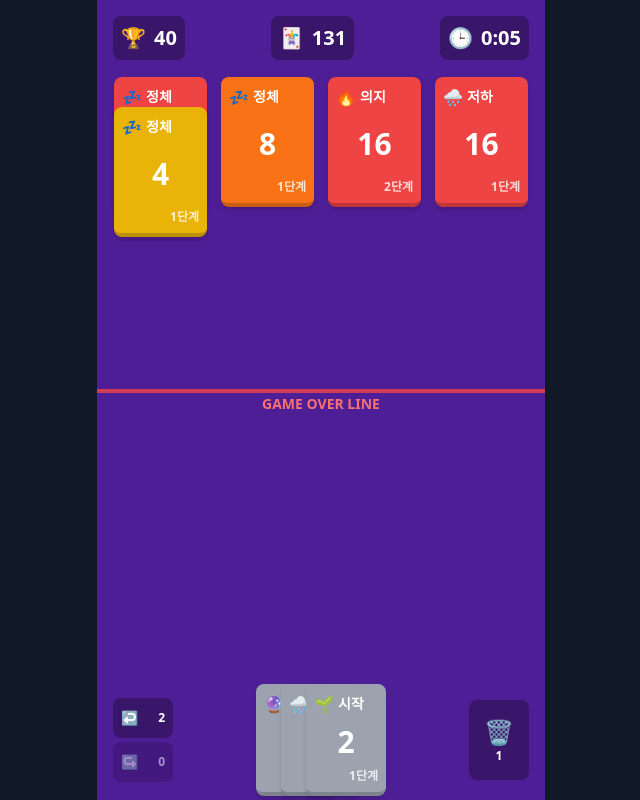
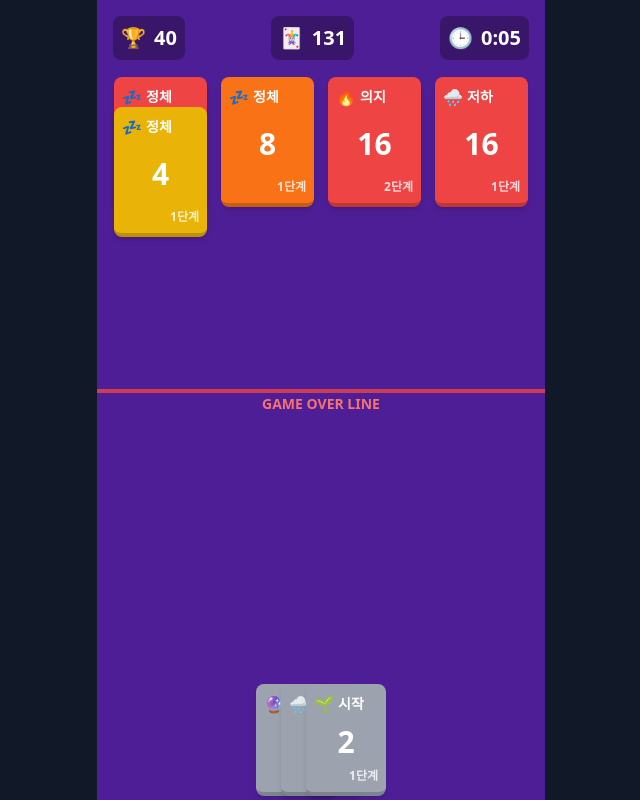
Before and after one commit to skaas/solitaire, a React (Vite) app: page / in a window 1280 px wide. Shown: the whole page, without its empty margins (319-959 px from the left). Built offline with nearby package versions, Linux system fonts and the light colour scheme.

Commit message:
종료 UX 수정

```diff
--- a/src/components/GameBoard.tsx
+++ b/src/components/GameBoard.tsx
@@ -1,4 +1,4 @@
-import { useEffect, useMemo, useState } from 'react';
+import { useEffect, useMemo } from 'react';
 import { useGameStore } from '../state/GameState';
 import { useUIStore } from '../state/UIState';
 import { GameService } from '../logic/GameService';
@@ -15,8 +15,6 @@ const GameBoard = () => {
     columns,
     queue,
     deck,
-    undoCount,
-    trashCount,
   } = useGameStore();
 
   const {
@@ -26,12 +24,12 @@ const GameBoard = () => {
     animationFinished,
     setAnimationFinished,
     fortuneReport,
+    queueShake,
   } = useUIStore();
 
-  const [showGameOverPopup, setShowGameOverPopup] = useState(false);
   const showGameOverOverlay = useMemo(
-    () => animationFinished && isGameOver && showGameOverPopup,
-    [animationFinished, isGameOver, showGameOverPopup],
+    () => animationFinished && isGameOver,
+    [animationFinished, isGameOver],
   );
 
   const handleDragEnd = (event: DragEndEvent) => {
@@ -63,7 +61,6 @@ const GameBoard = () => {
       return () => clearTimeout(timer);
     } else {
       setAnimationFinished(false);
-      setShowGameOverPopup(false);
     }
   }, [isGameOver, setAnimationFinished]);
 
@@ -77,14 +74,12 @@ const GameBoard = () => {
     <DndContainer onDragEnd={handleDragEnd}>
       <div
         className="h-dvh bg-gray-900 flex items-center justify-center p-4"
-        onClick={() => {
-          if (animationFinished && !showGameOverPopup) {
-            setShowGameOverPopup(true);
-          }
-        }}
       >
         {/* 9:16 비율 고정 게임 보드 */}
-        <div className="w-full max-w-md h-dvh max-h-dvh aspect-[9/16] bg-[#4E1E96] flex flex-col text-white font-sans relative">
+        <div className="w-full max-w-md h-dvh max-h-dvh aspect-[9/16] bg-[#4E1E96] flex flex-col text-white font-sans relative overflow-hidden">
+          {isGameOver && !animationFinished && (
+            <div className="absolute left-0 right-0 bottom-0 h-full bg-black/90 z-40 animate-fill-up" />
+          )}
           {/* Top Bar: Score and Time */}
           <div className="flex justify-between items-center p-4">
             <div className="bg-[#3A166A] p-2 rounded-lg flex items-center">
@@ -124,26 +119,9 @@ const GameBoard = () => {
           </div>
 
           {/* Bottom Bar: Controls and Queue */}
-          <div className="flex items-center justify-between p-4 relative" style={{ height: '120px' }}>
-            {/* Left Controls: Undo */}
-            <div className="flex flex-col gap-1 z-10">
-                <button
-                  onClick={GameService.undo}
-                  disabled={undoCount === 0 || isGameOver || isAnimating}
-                  className="bg-[#3A166A] p-2 rounded-lg flex items-center justify-between transition-opacity disabled:opacity-50 disabled:cursor-not-allowed"
-                  style={{ width: '60px', height: '40px' }}
-                >
-                    <span className="text-sm">↩️</span>
-                    <span className="text-xs font-bold">{undoCount}</span>
-                </button>
-                 <div className="bg-[#3A166A] p-2 rounded-lg flex items-center justify-between opacity-50" style={{ width: '60px', height: '40px' }}>
-                    <span className="text-sm">↪️</span>
-                    <span className="text-xs font-bold">0</span>
-                </div>
-            </div>
-
+          <div className="flex items-center justify-center p-4 relative" style={{ height: '120px' }}>
             {/* Center: Card Queue - 겹치게 배치 */}
-            <div className="flex items-center justify-center relative">
+            <div className={`flex items-center justify-center relative ${queueShake ? 'animate-shake' : ''}`}>
                 {queue.map((card, index) => {
                   const totalWidth = 80 + (queue.length - 1) * 25;
                   const startOffset = -totalWidth / 2;
@@ -170,19 +148,6 @@ const GameBoard = () => {
                   );
                 })}
             </div>
-
-            {/* Right Controls: Trash */}
-            <div className="flex items-center z-10">
-                <button
-                  onClick={GameService.trashCard}
-                  disabled={trashCount === 0 || queue.length === 0 || isGameOver || isAnimating}
-                  className="bg-[#3A166A] p-2 rounded-lg flex flex-col items-center justify-center transition-opacity disabled:opacity-50 disabled:cursor-not-allowed"
-                  style={{ width: '60px', height: '80px' }}
-                >
-                     <span className="text-2xl">🗑️</span>
-                     <span className="text-xs font-bold">{trashCount}</span>
-                </button>
-            </div>
           </div>
 
           {/* Game Over Overlay */}
--- a/src/index.css
+++ b/src/index.css
@@ -51,3 +51,7 @@
     height: 100%;
   }
 }
+
+.animate-fill-up {
+  animation: fill-up 1.5s ease-in-out forwards;
+}
--- a/src/logic/GameService.ts
+++ b/src/logic/GameService.ts
@@ -56,15 +56,6 @@ export const GameService = {
     const updatedColumns = state.columns.map((column) =>
       column.id === toColumnId ? { ...column, cards: [...column.cards, cardToMove] } : column,
     );
-
-    const historySnapshot = {
-      columns: state.columns,
-      queue: state.queue,
-      deck: state.deck,
-      score: state.score,
-    };
-
-    state.setHistory([historySnapshot, ...state.history].slice(0, 2));
     state.setColumns(updatedColumns);
     state.setQueue(updatedQueue);
     state.setDeck(updatedDeck);
@@ -72,49 +63,6 @@ export const GameService = {
     setTimeout(() => {
       void GameService.processMergeWithAnimation(toColumnId);
     }, 100);
-  },
-
-  undo() {
-    const state = useGameStore.getState();
-    const { history, undoCount } = state;
-
-    if (undoCount === 0 || history.length === 0) {
-      return;
-    }
-
-    const [previousState, ...remainingHistory] = history;
-
-    state.setColumns(previousState.columns);
-    state.setQueue(previousState.queue);
-    state.setDeck(previousState.deck);
-    state.setScore(previousState.score);
-    state.setHistory(remainingHistory);
-    state.setUndoCount(undoCount - 1);
-
-    syncGameOverState();
-  },
-
-  trashCard() {
-    const state = useGameStore.getState();
-    const { queue, deck, trashCount } = state;
-
-    if (trashCount === 0 || queue.length === 0) {
-      return;
-    }
-
-    const updatedQueue = queue.slice(0, -1);
-    const updatedDeck = [...deck];
-    const nextCard = updatedDeck.pop();
-
-    if (nextCard) {
-      updatedQueue.unshift(nextCard);
-    }
-
-    state.setQueue(updatedQueue);
-    state.setDeck(updatedDeck);
-    state.setTrashCount(trashCount - 1);
-
-    syncGameOverState();
   },
 
   async processMergeWithAnimation(columnId: number): Promise<void> {
--- a/src/state/GameState.ts
+++ b/src/state/GameState.ts
@@ -6,30 +6,17 @@ import type { GameOverEvaluation } from './types';
 import { clearMergeHistory } from '../logic/LuckTracker';
 
 // GameState의 스냅샷 타입
-type GameStateSnapshot = {
-  columns: Column[];
-  queue: Card[];
-  deck: Card[];
-  score: number;
-};
-
 interface GameState {
   score: number;
   time: number;
   columns: Column[];
   queue: Card[];
   deck: Card[];
-  history: GameStateSnapshot[]; // 이전 상태 저장
-  undoCount: number;
-  trashCount: number;
   higherTierCardsAdded: boolean; // '32', '64' 카드 추가 여부 추적
   canPlaceCard: (card: Card, column: Column) => boolean;
   setColumns(columns: Column[]): void;
   setQueue(queue: Card[]): void;
   setDeck(deck: Card[]): void;
-  setHistory(history: GameStateSnapshot[]): void;
-  setUndoCount(undoCount: number): void;
-  setTrashCount(trashCount: number): void;
   addScore(points: number): void;
   setScore(score: number): void;
   resetState(): void;
@@ -89,9 +76,6 @@ const initializeGame = () => {
     deck: newDeck,
     score: initialScore, // 초기 점수 반영
     time: 0,
-    history: [],
-    undoCount: 2,
-    trashCount: 1,
     higherTierCardsAdded: false,
   };
 };
@@ -117,18 +101,9 @@ export const useGameStore = create<GameState>()(
     setDeck: (deck) => set((state) => {
       state.deck = deck;
     }),
-    setHistory: (history) => set((state) => {
-      state.history = history;
-    }),
-    setUndoCount: (undoCount) => set((state) => {
-      state.undoCount = undoCount;
-    }),
-    setTrashCount: (trashCount) => set((state) => {
-      state.trashCount = trashCount;
-    }),
 
     checkGameOver: () => {
-      const { columns, deck, queue, trashCount, canPlaceCard } = get();
+      const { columns, deck, queue, canPlaceCard } = get();
 
       const overflowingColumn = columns.find(col => col.cards.length >= 8);
       if (overflowingColumn) {
@@ -150,7 +125,7 @@ export const useGameStore = create<GameState>()(
       if (queue.length > 0) {
         const cardToMove = queue[queue.length - 1];
         const noValidMoves = columns.every(col => !canPlaceCard(cardToMove, col));
-        if (noValidMoves && trashCount === 0) {
+        if (noValidMoves) {
           return {
             isGameOver: true,
             triggerColumnId: null,
--- a/src/state/UIState.ts
+++ b/src/state/UIState.ts
@@ -14,6 +14,7 @@ type UIState = {
   isGameOver: boolean;
   animationFinished: boolean;
   fortuneReport: FortuneReport | null;
+  queueShake: boolean;
   setAnimating: (isAnimating: boolean) => void;
   addAnimatingCards: (cardIds: number[]) => void;
   removeAnimatingCards: (cardIds: number[]) => void;
@@ -22,6 +23,7 @@ type UIState = {
   resetGameOver: () => void;
   setAnimationFinished: (finished: boolean) => void;
   setFortuneReport: (report: FortuneReport | null) => void;
+  setQueueShake: (value: boolean) => void;
 };
 
 export const useUIStore = create<UIState>()(
@@ -33,6 +35,7 @@ export const useUIStore = create<UIState>()(
     isGameOver: false,
     animationFinished: false,
     fortuneReport: null,
+    queueShake: false,
 
     setAnimating: (isAnimating) => set((state) => {
       state.isAnimating = isAnimating;
@@ -59,11 +62,13 @@ export const useUIStore = create<UIState>()(
           state.gameOverTriggerColumnId = triggerColumnId;
           state.gameOverReason = reason ?? null;
           state.animationFinished = false;
+          state.queueShake = true;
         } else {
           state.gameOverTriggerColumnId = null;
           state.gameOverReason = null;
           state.animationFinished = false;
           state.fortuneReport = null;
+          state.queueShake = false;
         }
       }),
 
@@ -74,16 +79,25 @@ export const useUIStore = create<UIState>()(
         state.gameOverReason = null;
         state.animationFinished = false;
         state.fortuneReport = null;
+        state.queueShake = false;
       }),
 
     setAnimationFinished: (finished) =>
       set((state) => {
         state.animationFinished = finished;
+        if (finished) {
+          state.queueShake = false;
+        }
       }),
 
     setFortuneReport: (report) =>
       set((state) => {
         state.fortuneReport = report;
       }),
+
+    setQueueShake: (value) =>
+      set((state) => {
+        state.queueShake = value;
+      }),
   })),
 );
```
